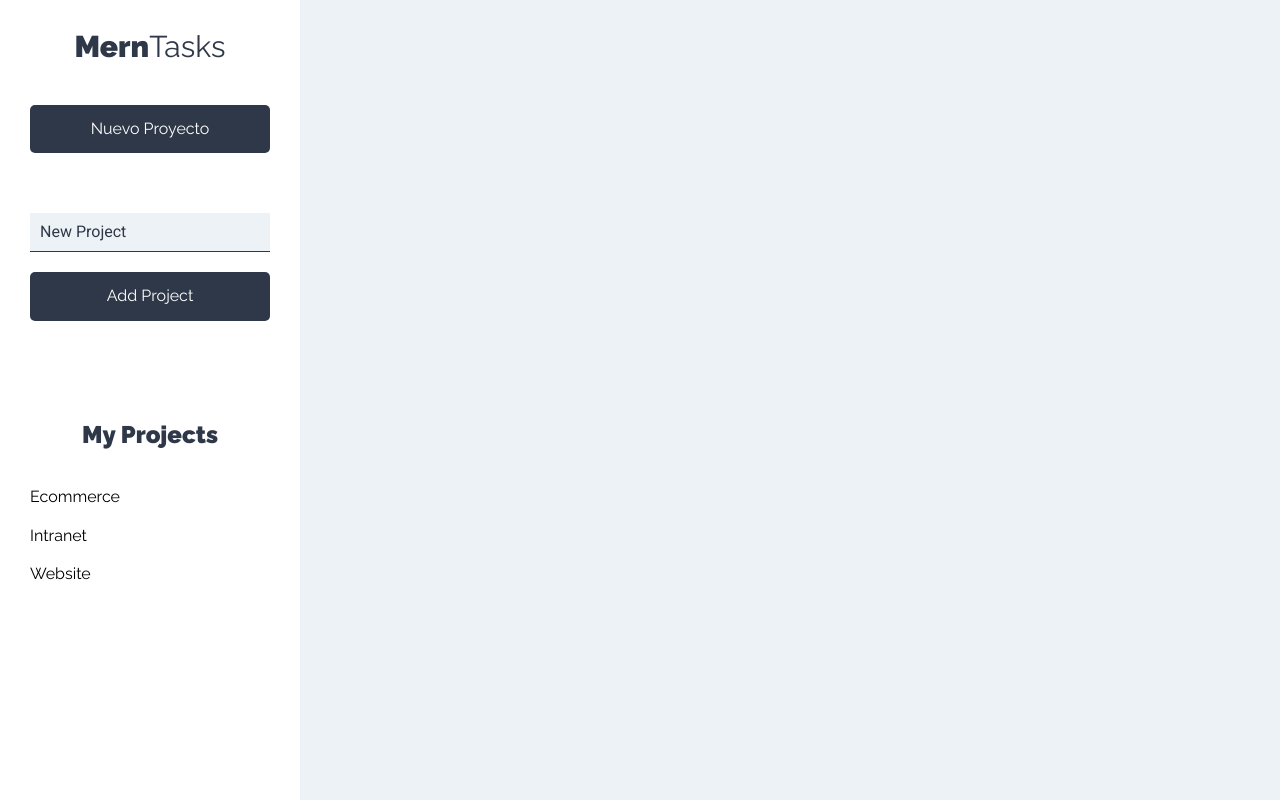
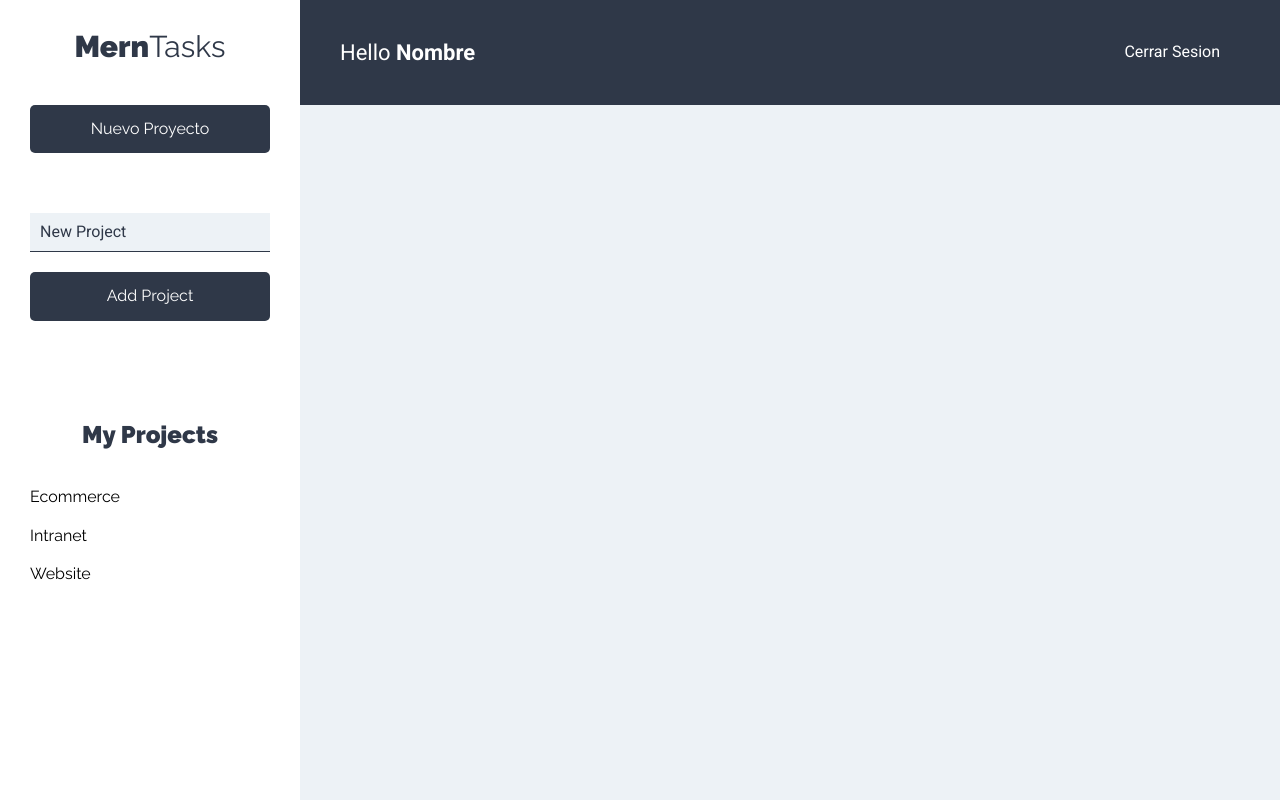
Before and after one commit to brimanz/Mern_app, a React (Vite) app: page /projects in a window 1280 px wide. Built offline with nearby package versions, Linux system fonts and the light colour scheme.

Commit message:
adding header component

```diff
--- /dev/null
+++ b/src/components/layout/Header.jsx
@@ -0,0 +1,22 @@
+import React from 'react'
+
+
+const Header = () =>{
+	return(
+		<header className="app-header">
+			<p className="nombre-usuario">
+				Hello
+				<span> Nombre</span>
+			</p>
+
+			<nav className="nav-principal">
+				<a href="#!">
+					Cerrar Sesion
+				</a>
+			</nav>
+		</header>
+	);
+}
+
+
+export default Header
--- a/src/components/projects/Projects.jsx
+++ b/src/components/projects/Projects.jsx
@@ -1,5 +1,7 @@
 import React from 'react'
 import Sidebar from '../layout/Sidebar'
+import Header from '../layout/Header'
+
 
 const Projects = () =>{
 	return(
@@ -7,6 +9,8 @@
 			<Sidebar/>
 
 			<div className="seccion-principal">
+				<Header/>
+
 				<main>
 
 					<div className="contenedor-tareas"></div>
```
